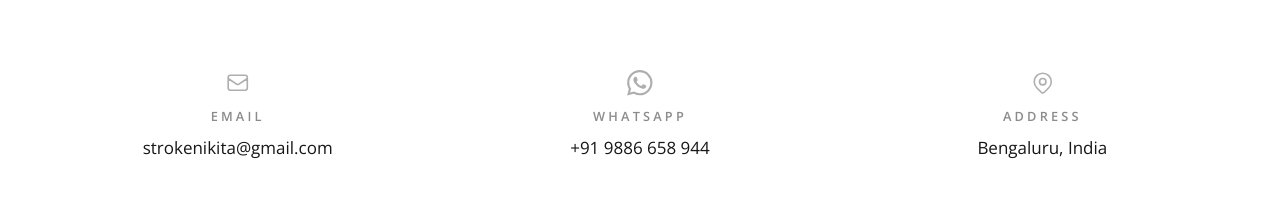
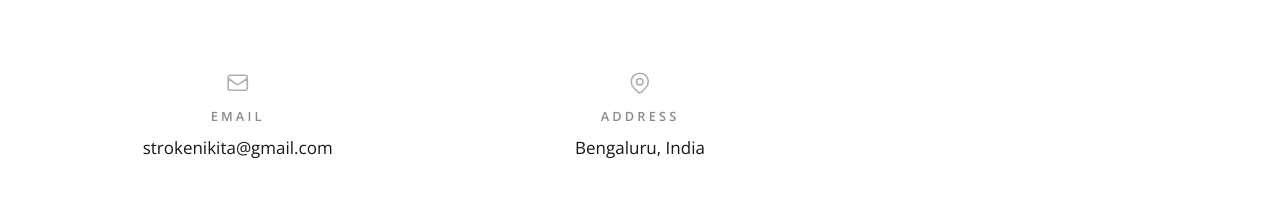
Before and after one commit to dev-stroke/nikita-portfolio, a Next.js app: page /contact in a window 1280 px wide. Shown: the part 145-355 px from the top of the page. Built offline with nearby package versions, Linux system fonts and the light colour scheme; no server answers.

Commit message:
Update ContactInfo.tsx

```diff
--- a/components/ContactInfo.tsx
+++ b/components/ContactInfo.tsx
@@ -7,15 +7,6 @@
     ),
     label: 'Email',
     value: 'strokenikita@gmail.com',
-  },
-  {
-    icon: (
-      <svg className="w-6 h-6" fill="currentColor" viewBox="0 0 24 24">
-        <path d="M17.472 14.382c-.297-.149-1.758-.867-2.03-.967-.273-.099-.471-.148-.67.15-.197.297-.767.966-.94 1.164-.173.199-.347.223-.644.075-.297-.15-1.255-.463-2.39-1.475-.883-.788-1.48-1.761-1.653-2.059-.173-.297-.018-.458.13-.606.134-.133.298-.347.446-.52.149-.174.198-.298.298-.497.099-.198.05-.371-.025-.52-.075-.149-.669-1.612-.916-2.207-.242-.579-.487-.5-.669-.51-.173-.008-.371-.01-.57-.01-.198 0-.52.074-.792.372-.272.297-1.04 1.016-1.04 2.479 0 1.462 1.065 2.875 1.213 3.074.149.198 2.096 3.2 5.077 4.487.709.306 1.262.489 1.694.625.712.227 1.36.195 1.871.118.571-.085 1.758-.719 2.006-1.413.248-.694.248-1.289.173-1.413-.074-.124-.272-.198-.57-.347m-5.421 7.403h-.004a9.87 9.87 0 01-5.031-1.378l-.361-.214-3.741.982.998-3.648-.235-.374a9.86 9.86 0 01-1.51-5.26c.001-5.45 4.436-9.884 9.888-9.884 2.64 0 5.122 1.03 6.988 2.898a9.825 9.825 0 012.893 6.994c-.003 5.45-4.437 9.884-9.885 9.884m8.413-18.297A11.815 11.815 0 0012.05 0C5.495 0 .16 5.335.157 11.892c0 2.096.547 4.142 1.588 5.945L.057 24l6.305-1.654a11.882 11.882 0 005.683 1.448h.005c6.554 0 11.89-5.335 11.893-11.893a11.821 11.821 0 00-3.48-8.413Z" />
-      </svg>
-    ),
-    label: 'Whatsapp',
-    value: '+91 9886 658 944',
   },
   {
     icon: (
```
